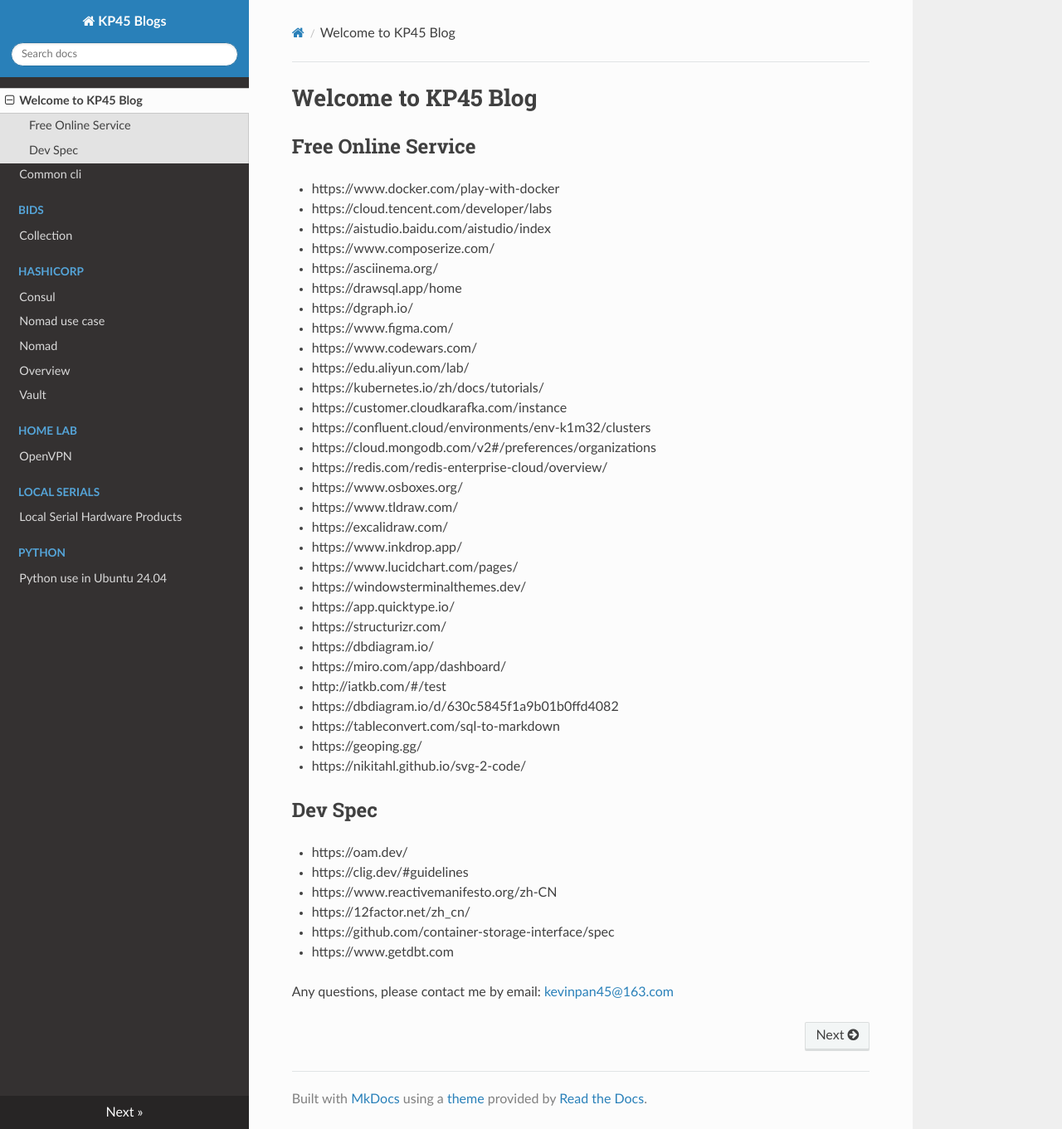
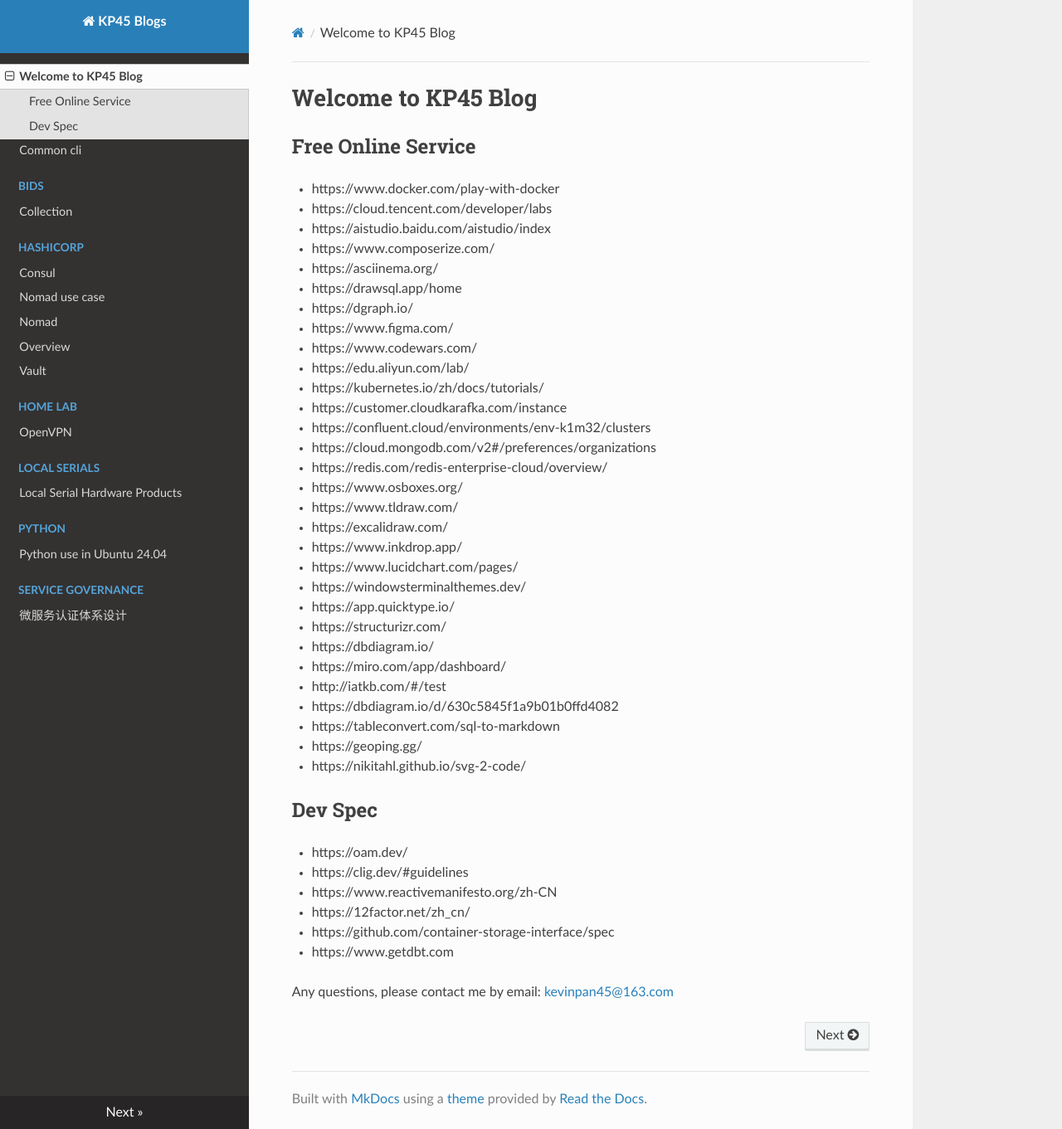
Before and after one commit to kevinpan45/kevinpan45.github.io, an MkDocs documentation site: the page built from docs/index.md, in a window 1280 px wide and 1361 px high. Shown: the whole window at 83% size. Built offline with MkDocs 1.6.1, drawn with Linux system fonts in a browser that asks for light colours; nearby versions of some CDN libraries; some of the changed lines change nothing that is shown.

Commit message:
add authentication book

````diff
--- /dev/null
+++ b/docs/service-governance/authentication.md
@@ -0,0 +1,356 @@
+# 微服务认证体系设计
+
+## API网关架构演进
+![Authorization evolution](./authentication/authorization-mode.png)
+
+### 需求分析
+#### 账户体系支持
+
+业务存在多种账户体系，不同的账户体系对账户管理、认证方式、授权方式各不相同
+
+- 业务用户：机构数据范围内OpenAPI调用，数据在机构间隔离
+- 系统用户：运营、运维视角的账户，平台自身管理级别OpenAPI调用，例如许可、机构、客户端软件分发等
+- 平台用户：平台级授信，使用一个账户访问对方开放的OpenAPI，例如EDC、XNAT系统集成等
+
+#### 认证协议支持
+
+需要支持多种认证协议，以及认证凭证管理能力
+
+- 认证触发时机差异
+- 认证凭证传递安全风险
+- 认证凭证定期更新要求
+- 已认证会话有效期差异
+- 已认证会话主动失效场景差异
+
+#### 链路运维支持
+
+- 认证生命周期日志聚合
+- 访问凭证链路传递跟踪
+- 认证凭证周期更新
+- 认证凭证主动失效
+
+#### IdP & 认证代理
+
+产品涉及多个系统的集成并且需要提供Single Sign-On（SSO）和Single Logout（SLO），提供认证代理集成多个IdP及其对应的认证协议，屏蔽系统间的隔离对用户的感知
+<!-- ![Authentication Proxy](./authentication-proxy.drawio.png) -->
+<!-- ![Authentication Proxy](https://web3auth.io/docs/assets/images/auth0-spa-flow-0c85cc83de2db8f3fed6a5d1bf8d4dd0.png) -->
+
+### 需求目标
+
+- 统一账户体系，业务保留授权主导权
+- 统一认证入口，避免多协议认证需求侵入微服务
+- 统一密钥管理
+- 访问凭证易于传递
+
+## 系统设计
+
+***设计原则：基于JWT，统一认证，分散授权***
+
+- 剥离Resource Server认证功能，统一认证服务，独立迭代拓展
+- Resource Server最小化认证集成代价
+- JWT无状态，Resource Server易于拓展
+- JWT无状态, 易于传递校验
+- Resource Server保留鉴权能力，易于实现服务差异化鉴权需求
+
+![Stateless Authorization](./authentication/stateless-authorization-flow.drawio.png)
+
+### 组件
+
+| 组件名称        | 描述                                                                  |
+| --------------- | --------------------------------------------------------------------- |
+| Client          | 访问资源服务器的客户端程序，有可能是浏览器、桌面客户端，或者RPC调用端 |
+| IdP             | 用户身份认证，包含认证服务器、授权服务器两个核心特性                  |
+| KMS             | 密钥管理服务，可以用来创建和管理您的主密钥                            |
+| Resource Server | 资源服务器，受保护数据提供者                                          |
+| APIGateway      | API网关                                                               |
+
+![Identity Propagation](./authentication/identity-propagation-flow.drawio.png)
+
+#### IdP (Identity Provider)
+
+[身份验证服务器](https://en.wikipedia.org/wiki/Identity_provider)，包含以下功能：
+
+- 用户认证
+- 用户授权
+- 授权对象管理
+
+***单个服务还是一组服务？？***
+
+![IdP](./authentication/idp-structure.drawio.png)
+
+#### KMS
+
+以 [AWS KMS](https://aws.amazon.com/cn/kms/) 为例
+
+- 保护静态数据
+- 加密和解密数据
+- 签名并验证数字签名
+- 使用 HMAC 验证 JSON Web 令牌
+
+![AWS KMS](https://d1.awsstatic.com/Security/aws-kms/Group%2017aws-kms-2x.c36ca4cc3064bf4947426b6db2a8fd24055e3cc3.png)
+
+#### Resource Server
+
+提供资源服务的服务器，在方案中包含以下职责：
+
+- 集成验证JWT技术实现（基于性能考量，可选）
+- 请求数据授权范围校验
+- 实现认证协议中的错误响应规范
+
+![Resource Server Structure](./authentication/resource-server-structure.drawio.png)
+
+### 认证时序
+
+```puml
+@startuml
+group Key Generate & Distribute Phase
+IdP -> KMS : Apply key pair
+KMS -> IdP : Private key
+APIGateway -> KMS : Apply GET /jwks
+KMS -> APIGateway : JWKS
+APIGateway --> APIGateway : Cache JWKS in local
+end
+
+group Authentication Phase
+Client -> APIGateway : GET /resources without JWT
+APIGateway --> APIGateway : JWT not found
+APIGateway -> Client : HTTP status code 401
+  group Authentication Protocal Like OAuth 2.0 Password Grant Flow
+    Client -> IdP : Authorization Code Request to /authorize
+    IdP -> Client : 302 Redirect to /oauth/auth
+    Client -> IdP : POST /oauth/auth with credential
+    IdP --> IdP : User authenticate with credential
+    IdP --> IdP : Sign JWT by private key
+    IdP -> Client : Return Access Token (JWT)
+  end
+end
+
+group Authorization Phase
+  Client -> APIGateway : GET /resources with JWT in HTTP header Bearer
+  APIGateway --> APIGateway : Verify JWT signature and exp time
+  APIGateway --> ResourceServer : JWT in HTTP header Bearer
+  group Optional
+      ResourceServer --> ResourceServer : Verify JWT signature and exp time
+  end
+  ResourceServer --> ResourceServer : JWT to principals
+  ResourceServer --> ResourceServer : Cache principals in security context
+  ResourceServer --> ResourceServer : Verify principals authorization
+  ResourceServer --> APIGateway : 200 response with data in principals scope
+  APIGateway -> Client : 200 response
+end
+@enduml
+```
+
+### JWT内容规范
+
+JWT作为访问凭证包含用户必要的认证和授权信息，并且Resource Server在访问时可以选择验证JWT合法性，防止越权访问。
+
+#### Header
+
+| 名称 | 说明                           | 示例                |
+| ---- | ------------------------------ | ------------------- |
+| typ  | 用于标识JWT的类型，固定为JWT   | JWT                 |
+| alg  | 用于标识JWT的算法，固定为HS256 | HS256               |
+| kid  | 用于标识JWT的秘钥ID，固定为1   | data-management.pub |
+
+***示例***
+
+```json
+{
+  "alg": "HS256",
+  "typ": "JWT",
+  "kid": "data-management.pub"
+}
+```
+
+#### Payload
+
+| 名称        | 说明                                            | 示例                                 | 备注                                                  |
+| ----------- | ----------------------------------------------- | ------------------------------------ | ----------------------------------------------------- |
+| iss         | 用于标识JWT的签发者，固定为IdP                  | https://idp.example.com              |                                                       |
+| sub         | 用于标识JWT的接收者，固定为Client               | https://client.example.com           | 默认不启用                                            |
+| aud         | 用于标识JWT的授权对象，固定为Resource Server    | https://resource.example.com         | 默认不启用                                            |
+| exp         | 用于标识JWT的过期时间，以Unix时间戳表示，单位秒 | 1570880000                           | 默认2小时                                             |
+| nbf         | 用于标识JWT的生效时间，以Unix时间戳表示，单位秒 | 1570880000                           | 默认不启用                                            |
+| iat         | 用于标识JWT的签发时间，以Unix时间戳表示，单位秒 | 1570880000                           | 默认不启用                                            |
+| jti         | 用于标识JWT的唯一身份标识，固定为UUID           | ef6d9c0f-c9c0-4e5b-b8c0-f9b9c0f9b9c0 | 当前User ID为数据库自增ID，后续使用唯一性算法生成     |
+| roles       | 用于标识JWT的角色集合                           | admin/ops etc.                        |                                                       |
+| permissions | 用于标识JWT的权限集合                           | user:create/user:delete etc.       | 不建议携带，会超出JWT（HTTP）长度限制，当前阶段不启用 |
+
+***示例***
+
+```json
+{
+  "sub": "1234567890",
+  "name": "John Doe",
+  "iat": 1516239022,
+  "exp": 1516239022,
+  "roles": ["admin"]
+}
+```
+
+#### JWT一些限制
+
+- 无状态，难以主动失效，无法实现踢用户下线功能
+- 只能携带有限的数据，角色列表可携带，权限列表不建议携带，通过全局Cache管理，提高性能, [HTTP Header Limit](https://stackoverflow.com/questions/686217/maximum-on-http-header-values)
+
+### 业务流程
+#### 密钥分发
+
+JWT签发和验签都需要基于非对称密钥进行，密钥如何产生和进行生命周期管理需要一个独立的管理模块或服务来负责。
+
+##### 解决方案
+
+[KMS(Key Management Service)]() + [JWT kid](https://www.rfc-editor.org/rfc/rfc7515#section-4.1.4)
+
+KMS的引入需要帮助我们解决以下几个问题：
+
+- 在系统设计的过程中不能仅使用唯一密钥对作为整个系统所有RPC的OpenAPI认证
+- 私钥主动更新或因泄露导致的被动更新是无可避免的
+
+```puml
+Client -> ResourceServer : Request with JWT
+ResourceServer --> ResourceServer : kid exist in JWT claim
+ResourceServer --> ResourceServer : JWKS exist check
+alt JWKS not exist
+  ResourceServer-->KMS : Get JWKS
+  KMS --> ResourceServer : JWKS
+end
+ResourceServer --> ResourceServer : Select public key from JWKS by kid
+ResourceServer-->ResourceServer : Verify JWT
+ResourceServer -> Client : Protected data
+```
+
+#### JWT生成
+
+```puml
+@startuml
+IdP --> IdP : Service start event
+IdP -> KMS : Get RSA private key
+KMS --> KMS : Generate RSA key pair
+KMS -> IdP : Private key
+Client -> IdP : Authenticate with credentials
+IdP --> IdP : Verify client credentials
+IdP --> IdP : Sign JWT by private key
+IdP -> Client : JWT
+Client -> Gateway : Request to resource server with JWT
+Gateway --> IdP : Get JWKS
+IdP --> Gateway : JWKS
+Gateway --> Gateway : Verify JWT with public key spec in kid property
+Gateway --> ResourceServer : Forward request with JWT
+ResourceServer -> Client : Protected data
+@enduml
+```
+
+#### JWT验证
+```puml
+@startuml
+IdP --> IdP : Service start event
+IdP -> KMS : Get RSA private key
+KMS --> KMS : Generate RSA key pair
+KMS -> IdP : Private key
+Client -> IdP : Authenticate with credentials
+IdP --> IdP : Verify client credentials
+IdP --> IdP : Sign JWT by private key
+IdP -> Client : JWT
+Client -> Gateway : Request to resource server with JWT
+Gateway --> IdP : Get JWKS
+IdP --> Gateway : JWKS
+Gateway --> Gateway : Verify JWT with public key spec in kid property
+Gateway --> ResourceServer : Forward request with JWT
+ResourceServer -> Client : Protected data
+@enduml
+```
+
+![KMS Flowchart](./authentication/kms-flowchart.drawio.png)
+
+#### 认证授权信息转化
+
+具体业务代码中往往不直接使用JWT作为业务对象进行传递，需要将JWT中的认证和授权信息转换为例如用户、角色、授权等更直观的业务对象，易于理解和在方法之间传递。
+
+![JWT to Principals](./authentication/jwt-to-principals.drawio.png)
+
+#### JWT Refresh Token
+```
+  +--------+                                           +---------------+
+  |        |--(A)------- Authorization Grant --------->|               |
+  |        |                                           |               |
+  |        |<-(B)----------- Access Token -------------|               |
+  |        |               & Refresh Token             |               |
+  |        |                                           |               |
+  |        |                            +----------+   |               |
+  |        |--(C)---- Access Token ---->|          |   |               |
+  |        |                            |          |   |               |
+  |        |<-(D)- Protected Resource --| Resource |   | Authorization |
+  | Client |                            |  Server  |   |     Server    |
+  |        |--(E)---- Access Token ---->|          |   |               |
+  |        |                            |          |   |               |
+  |        |<-(F)- Invalid Token Error -|          |   |               |
+  |        |                            +----------+   |               |
+  |        |                                           |               |
+  |        |--(G)----------- Refresh Token ----------->|               |
+  |        |                                           |               |
+  |        |<-(H)----------- Access Token -------------|               |
+  +--------+           & Optional Refresh Token        +---------------+
+```
+
+参考：https://datatracker.ietf.org/doc/html/rfc6749#page-10
+
+#### 密钥失效
+
+JWT对应的密钥应具备强制失效策略，以应对密钥泄露等风险，KMS可靠性导致的密钥丢失也会触发密钥主动失效的管理需求
+
+```puml
+@startuml
+KMS --> KMS : Delete key pairs
+KMS -> MQ : Delete key pairs event
+ResourceServer -> MQ : Get event
+ResourceServer --> ResourceServer : Remove key from JWKS cache
+ResourceServer -> KMS : Resync JWKS
+KMS -> ResourceServer : JWKS
+@enduml
+```
+#### 超时策略
+暂无具体管理需求输入
+
+### 外部流量请求流程
+参考认证时序章节
+
+### 内部流量请求流程
+![Internal Traffic Flow](./authentication/internal-traffic-flow.drawio.png)
+
+## 技术实现
+
+![Technical selection](./authentication/technical-selection.drawio.png)
+
+| 组件名称   | 描述                           |
+| ---------- | ------------------------------ |
+| IdP        | Keycloak |
+| KMS        | Vault                          |
+| APIGateway | SpringCloud Gateway            |
+
+### SpringCloud Gateway请求认证
+
+### 微服务认证&授权信息转换为Principals
+
+### 通过AOP使用和传递JWT
+
+#### 内部RPC请求调用
+
+
+## 引用
+
+- Subjects Principles Credentials: https://docs.oracle.com/javase/7/docs/technotes/guides/security/jgss/tutorials/glossary.html
+- JWKS: https://auth0.com/docs/secure/tokens/json-web-tokens/json-web-key-sets
+- JWT kid: https://www.rfc-editor.org/rfc/rfc7515#section-4.1.4
+- OAuth 2.0 Simplified: https://www.oauth.com/
+- The OAuth 2.0 Authorization Framework: https://datatracker.ietf.org/doc/html/rfc6749
+- OAuth2 Authorization Code Grant: https://datatracker.ietf.org/doc/html/rfc6749#section-4.1
+- Resource Server: https://www.oauth.com/oauth2-servers/the-resource-server/
+- Spring Cloud Gateway for Stateless Microservice Authorization: https://www.youtube.com/watch?v=RRMO4oNptoQ
+- IdP: https://www.okta.com/identity-101/why-your-company-needs-an-identity-provider/
+- IAM：https://www.cloudflare.com/zh-cn/learning/access-management/what-is-identity-and-access-management/
+- Consul API Gateway Overview：https://www.consul.io/docs/api-gateway
+- Control Access into the Service Mesh with Consul API Gateway：https://learn.hashicorp.com/tutorials/consul/kubernetes-api-gateway
+- Distributed Configuration with Consul：https://cloud.spring.io/spring-cloud-consul/1.3.x/multi/multi_spring-cloud-consul-config.html
+- Spring Cloud Refresh Scope：https://cloud.spring.io/spring-cloud-static/Greenwich.SR2/multi/multi__spring_cloud_context_application_context_services.html#refresh-scope
--- a/mkdocs.yml
+++ b/mkdocs.yml
@@ -1,2 +1,7 @@
 site_name: KP45 Blogs
 theme: readthedocs
+
+plugins:
+  - plantuml:
+      puml_url: https://www.plantuml.com/plantuml/
+      num_workers: 8
````
Also changed, not shown: docs/service-governance/authentication/authentication-proxy.drawio.png (added), docs/service-governance/authentication/authorization-mode.png (added), docs/service-governance/authentication/identity-propagation-flow.drawio.png (added), docs/service-governance/authentication/idp-structure.drawio.png (added), docs/service-governance/authentication/internal-traffic-flow.drawio.png (added), docs/service-governance/authentication/jwt-to-principals.drawio.png (added), docs/service-governance/authentication/kms-flowchart.drawio.png (added), docs/service-governance/authentication/resource-server-structure.drawio.png (added), docs/service-governance/authentication/stateless-authorization-flow.drawio.png (added), docs/service-governance/authentication/technical-selection.drawio.png (added).
